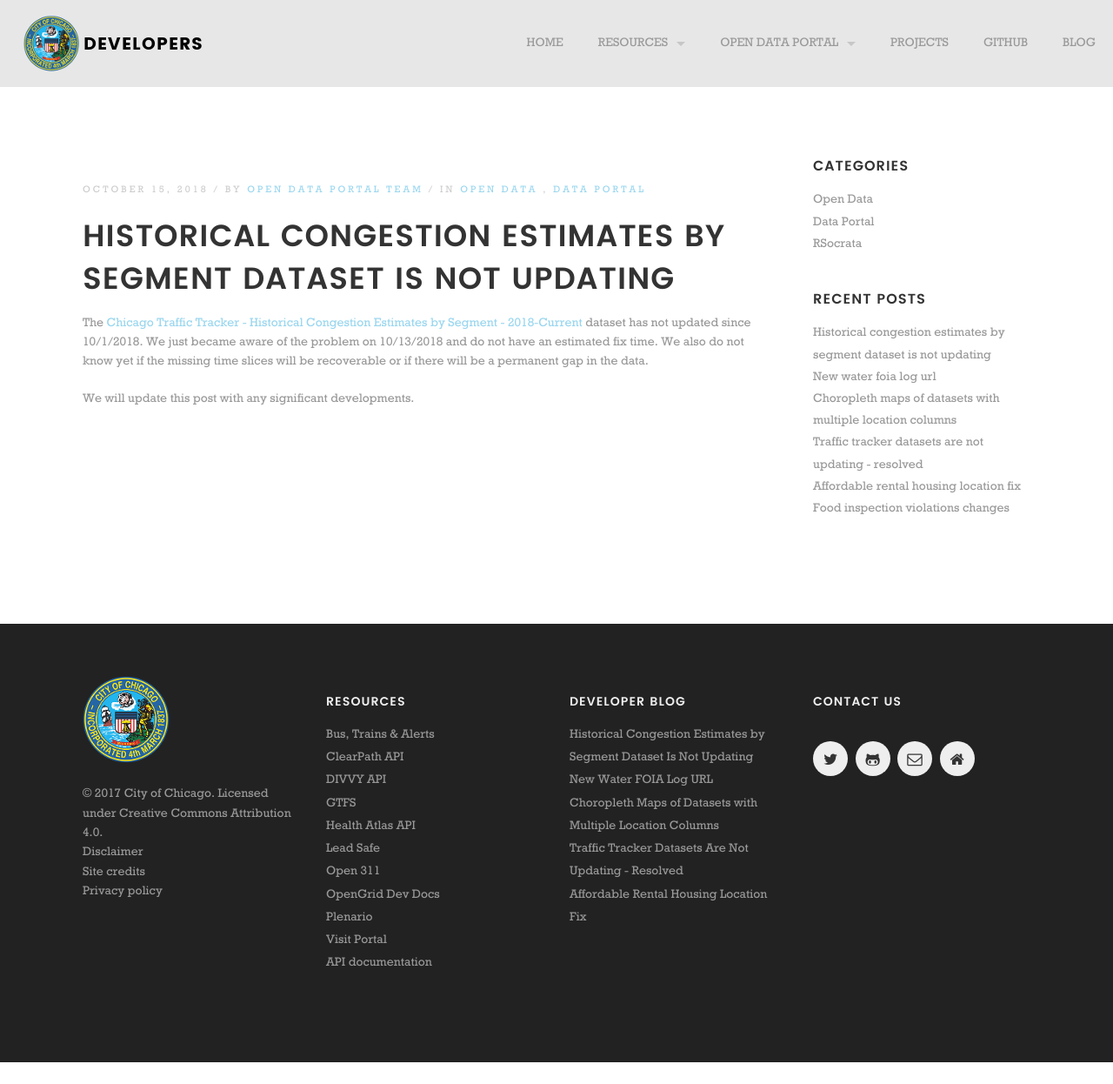
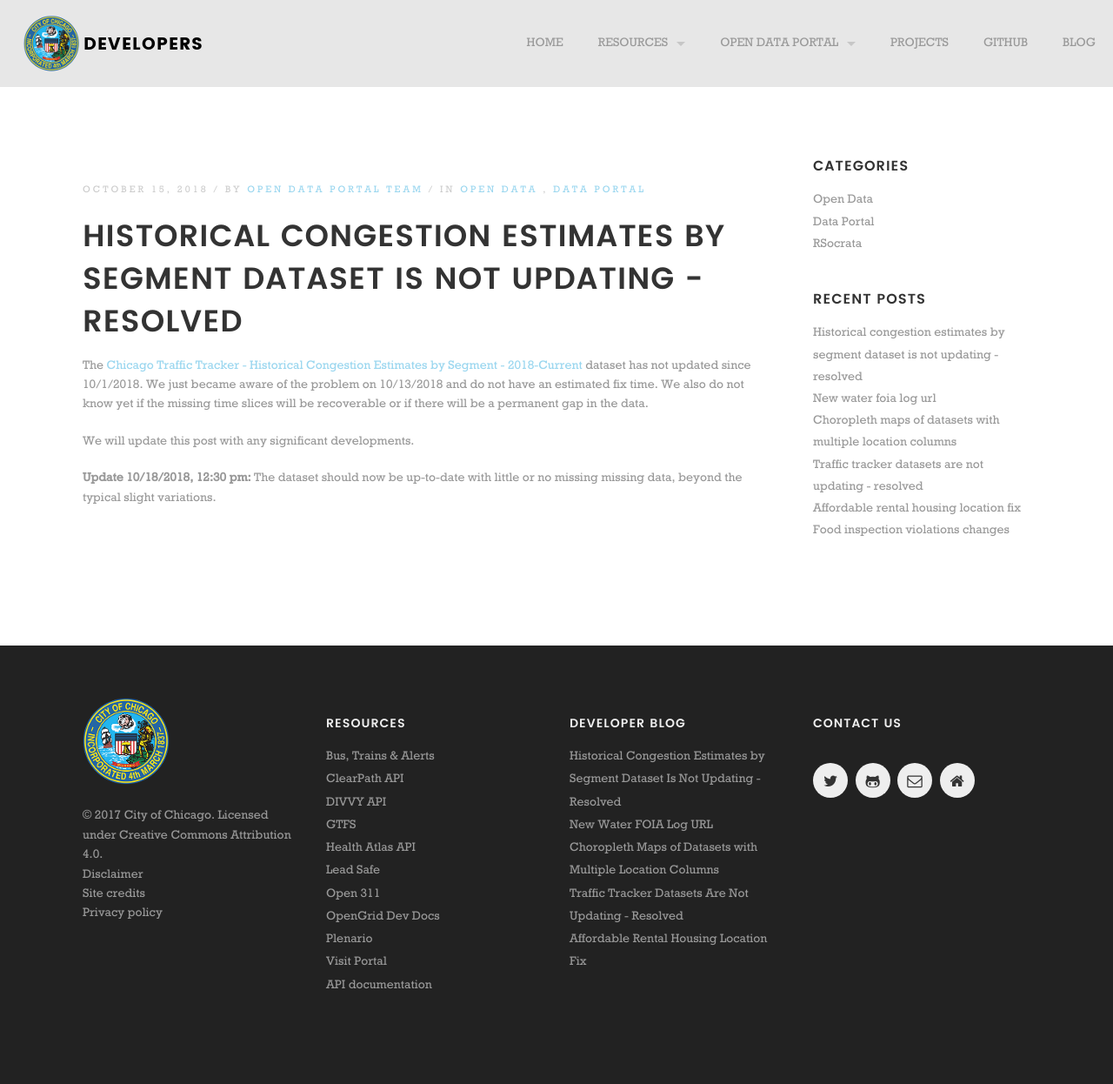
Before and after one commit to Chicago/dev.cityofchicago.org, a Jekyll site: the page built from _posts/2018-10-15-traffic-segments-historical-not-updating.md, in a window 1280 px wide. Shown: the whole page at 87% size. Built offline with Jekyll 4.4.1, drawn with Linux system fonts in a browser that asks for light colours; some web fonts are replaced; before the commit the page ends 1221 px from its top, so only the background shows below that.

Commit message:
Update 2018-10-15-traffic-segments-historical-not-updating.md
Added the Update paragraph announcing the fix.

```diff
--- a/_posts/2018-10-15-traffic-segments-historical-not-updating.md
+++ b/_posts/2018-10-15-traffic-segments-historical-not-updating.md
@@ -1,6 +1,6 @@
 ---
 layout: post
-title: Historical Congestion Estimates by Segment Dataset Is Not Updating
+title: Historical Congestion Estimates by Segment Dataset Is Not Updating - Resolved
 date: '2018-10-15T11:15-05:00'
 author: Open Data Portal Team
 categories:
@@ -14,3 +14,5 @@
 The [Chicago Traffic Tracker - Historical Congestion Estimates by Segment - 2018-Current](https://data.cityofchicago.org/d/sxs8-h27x) dataset has not updated since 10/1/2018. We just became aware of the problem on 10/13/2018 and do not have an estimated fix time. We also do not know yet if the missing time slices will be recoverable or if there will be a permanent gap in the data.
 
 We will update this post with any significant developments.
+
+**Update 10/18/2018, 12:30 pm:** The dataset should now be up-to-date with little or no missing missing data, beyond the typical slight variations.
```
